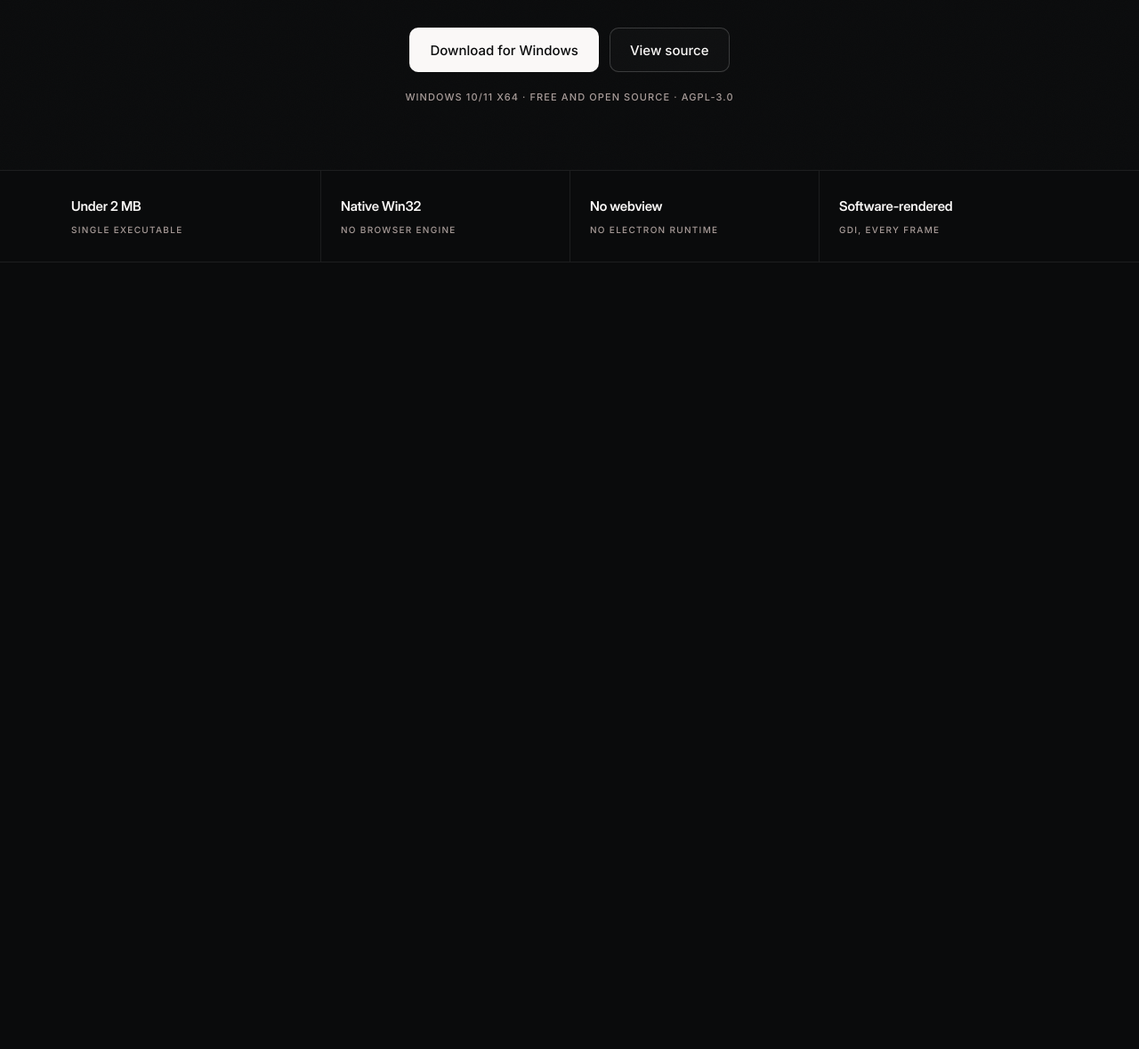
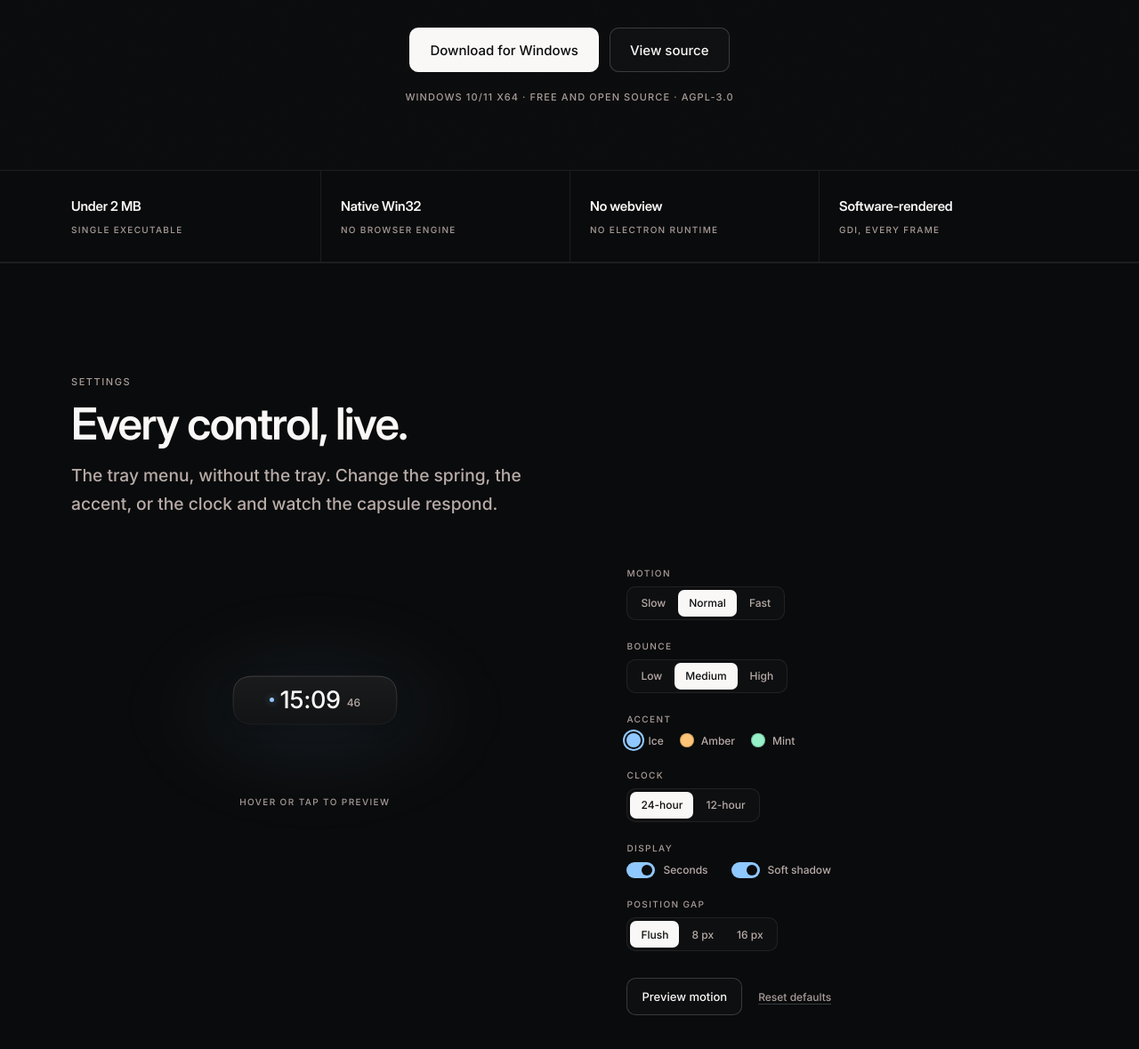
Before and after one commit to hiyo41/HiyoDyna, an Astro site in the folder site/: page / in a window 1280 px wide. Shown: the part 683-1862 px from the top of the page at 89% size. Before the commit the page ends 978 px from the top, so only its background shows below. Built offline with nearby package versions, Linux system fonts and the light colour scheme; Astro itself is replaced by a stand-in of ours.

Commit message:
feat(site): add live settings playground

```diff
--- a/site/src/components/Island.astro
+++ b/site/src/components/Island.astro
@@ -6,6 +6,7 @@ interface Props {
   id: string;
   settings?: IslandSettings;
   alwaysExpanded?: boolean;
+  motionPreview?: boolean;
   hint?: string;
 }
 
@@ -13,6 +14,7 @@ const {
   id,
   settings = DEFAULT_SETTINGS,
   alwaysExpanded = false,
+  motionPreview = false,
   hint = 'Hover or tap to expand',
 } = Astro.props;
 
@@ -27,6 +29,7 @@ const accent = ACCENTS[settings.accent];
       class="island"
       data-island={id}
       data-always-expanded={String(alwaysExpanded)}
+      data-motion-preview={String(motionPreview)}
       data-expanded={String(alwaysExpanded)}
       data-settings={JSON.stringify(settings)}
       role="button"
--- /dev/null
+++ b/site/src/components/SettingsPanel.astro
@@ -0,0 +1,348 @@
+---
+import { ACCENTS, DEFAULT_SETTINGS, type IslandSettings } from '../lib/settings';
+
+interface Props {
+  settings?: IslandSettings;
+}
+
+const { settings = DEFAULT_SETTINGS } = Astro.props;
+
+const motions = [
+  { value: 'slow', label: 'Slow' },
+  { value: 'normal', label: 'Normal' },
+  { value: 'fast', label: 'Fast' },
+] as const;
+
+const bounces = [
+  { value: 'low', label: 'Low' },
+  { value: 'medium', label: 'Medium' },
+  { value: 'high', label: 'High' },
+] as const;
+
+const accents = [
+  { value: 'ice', label: 'Ice' },
+  { value: 'amber', label: 'Amber' },
+  { value: 'mint', label: 'Mint' },
+] as const;
+
+const gaps = [
+  { value: '0', label: 'Flush' },
+  { value: '8', label: '8 px' },
+  { value: '16', label: '16 px' },
+] as const;
+---
+
+<div class="settings-panel">
+  <form data-settings-form aria-label="HiyoDyna clock settings">
+    <fieldset>
+      <legend>Motion</legend>
+      <div class="segmented">
+        {
+          motions.map(({ value, label }) => (
+            <label>
+              <input
+                type="radio"
+                name="motion"
+                value={value}
+                checked={settings.motion === value}
+              />
+              <span>{label}</span>
+            </label>
+          ))
+        }
+      </div>
+    </fieldset>
+
+    <fieldset>
+      <legend>Bounce</legend>
+      <div class="segmented">
+        {
+          bounces.map(({ value, label }) => (
+            <label>
+              <input
+                type="radio"
+                name="bounce"
+                value={value}
+                checked={settings.bounce === value}
+              />
+              <span>{label}</span>
+            </label>
+          ))
+        }
+      </div>
+    </fieldset>
+
+    <fieldset>
+      <legend>Accent</legend>
+      <div class="swatches">
+        {
+          accents.map(({ value, label }) => (
+            <label class="swatch-option">
+              <input type="radio" name="accent" value={value} checked={settings.accent === value} />
+              <span class="swatch" style={`--swatch:${ACCENTS[value]}`}></span>
+              <span>{label}</span>
+            </label>
+          ))
+        }
+      </div>
+    </fieldset>
+
+    <fieldset>
+      <legend>Clock</legend>
+      <div class="segmented">
+        <label>
+          <input type="radio" name="hour12" value="false" checked={!settings.hour12} />
+          <span>24-hour</span>
+        </label>
+        <label>
+          <input type="radio" name="hour12" value="true" checked={settings.hour12} />
+          <span>12-hour</span>
+        </label>
+      </div>
+    </fieldset>
+
+    <fieldset>
+      <legend>Display</legend>
+      <div class="switch-list">
+        <label class="switch">
+          <input type="checkbox" name="showSeconds" value="true" checked={settings.showSeconds} />
+          <span class="switch__track" aria-hidden="true"><span class="switch__knob"></span></span>
+          <span>Seconds</span>
+        </label>
+        <label class="switch">
+          <input type="checkbox" name="shadow" value="true" checked={settings.shadow} />
+          <span class="switch__track" aria-hidden="true"><span class="switch__knob"></span></span>
+          <span>Soft shadow</span>
+        </label>
+      </div>
+    </fieldset>
+
+    <fieldset>
+      <legend>Position gap</legend>
+      <div class="segmented">
+        {
+          gaps.map(({ value, label }) => (
+            <label>
+              <input
+                type="radio"
+                name="gap"
+                value={value}
+                checked={String(settings.gap) === value}
+              />
+              <span>{label}</span>
+            </label>
+          ))
+        }
+      </div>
+    </fieldset>
+
+    <div class="settings-actions">
+      <button class="button button--ghost" type="button" data-preview>Preview motion</button>
+      <button class="reset" type="button" data-reset>Reset defaults</button>
+    </div>
+
+    <p class="settings-note" data-reduced-note hidden>
+      Reduced motion is on. The playground still previews motion when you change a setting.
+    </p>
+  </form>
+</div>
+
+<script>
+  import { initPlayground } from '../scripts/playground';
+
+  initPlayground();
+</script>
+
+<style>
+  .settings-panel {
+    font-size: 14px;
+  }
+
+  fieldset {
+    margin: 0 0 24px;
+    padding: 0;
+    border: 0;
+  }
+
+  legend {
+    padding: 0;
+    margin-bottom: 10px;
+    font-size: 10px;
+    line-height: 1;
+    letter-spacing: 0.14em;
+    text-transform: uppercase;
+    color: var(--text-muted);
+  }
+
+  .segmented {
+    display: inline-flex;
+    gap: 2px;
+    padding: 3px;
+    border: 1px solid var(--hairline);
+    border-radius: 10px;
+    background: rgb(255 255 255 / 2%);
+  }
+
+  .segmented label {
+    position: relative;
+    display: inline-flex;
+    cursor: pointer;
+  }
+
+  .segmented input,
+  .swatch-option input,
+  .switch input {
+    position: absolute;
+    inline-size: 1px;
+    block-size: 1px;
+    opacity: 0;
+    pointer-events: none;
+  }
+
+  .segmented span {
+    display: inline-flex;
+    align-items: center;
+    min-height: 30px;
+    padding: 0 12px;
+    border-radius: 7px;
+    font-size: 12px;
+    color: var(--text-secondary);
+    transition:
+      color 160ms ease-out,
+      background-color 160ms ease-out;
+  }
+
+  .segmented label:hover span {
+    color: var(--text);
+  }
+
+  .segmented input:checked + span {
+    color: var(--ink);
+    background: var(--text);
+  }
+
+  .segmented input:focus-visible + span,
+  .swatch-option input:focus-visible + .swatch,
+  .switch input:focus-visible + .switch__track {
+    outline: 2px solid var(--accent);
+    outline-offset: 3px;
+  }
+
+  .swatches {
+    display: flex;
+    flex-wrap: wrap;
+    gap: 18px;
+  }
+
+  .swatch-option {
+    display: inline-flex;
+    align-items: center;
+    gap: 8px;
+    cursor: pointer;
+    font-size: 12px;
+    color: var(--text-secondary);
+  }
+
+  .swatch {
+    inline-size: 16px;
+    block-size: 16px;
+    border-radius: 50%;
+    background: var(--swatch);
+    box-shadow: inset 0 0 0 1px rgb(0 0 0 / 20%);
+    transition: box-shadow 160ms ease-out;
+  }
+
+  .swatch-option input:checked + .swatch {
+    box-shadow:
+      0 0 0 2px var(--ink),
+      0 0 0 4px var(--swatch);
+  }
+
+  .swatch-option:hover {
+    color: var(--text);
+  }
+
+  .switch-list {
+    display: flex;
+    flex-wrap: wrap;
+    gap: 18px 26px;
+  }
+
+  .switch {
+    display: inline-flex;
+    align-items: center;
+    gap: 9px;
+    cursor: pointer;
+    font-size: 12px;
+    color: var(--text-secondary);
+  }
+
+  .switch__track {
+    position: relative;
+    inline-size: 32px;
+    block-size: 18px;
+    border-radius: 9px;
+    background: rgb(255 255 255 / 12%);
+    transition: background-color 180ms ease-out;
+  }
+
+  .switch__knob {
+    position: absolute;
+    top: 3px;
+    left: 3px;
+    inline-size: 12px;
+    block-size: 12px;
+    border-radius: 50%;
+    background: var(--text-secondary);
+    transition:
+      transform 180ms var(--ease-out),
+      background-color 180ms ease-out;
+  }
+
+  .switch input:checked + .switch__track {
+    background: var(--accent);
+  }
+
+  .switch input:checked + .switch__track .switch__knob {
+    transform: translateX(14px);
+    background: var(--ink);
+  }
+
+  .settings-actions {
+    display: flex;
+    flex-wrap: wrap;
+    align-items: center;
+    gap: 18px;
+    margin-top: 30px;
+  }
+
+  .settings-actions .button {
+    min-height: 42px;
+    padding-inline: 16px;
+    font-size: 13px;
+  }
+
+  .reset {
+    padding: 0;
+    border: 0;
+    background: none;
+    font-size: 12px;
+    color: var(--text-muted);
+    text-decoration: underline;
+    text-decoration-color: rgb(255 255 255 / 20%);
+    text-underline-offset: 0.25em;
+    cursor: pointer;
+  }
+
+  .reset:hover {
+    color: var(--text);
+  }
+
+  .settings-note {
+    max-width: 28rem;
+    margin-top: 18px;
+    font-size: 12px;
+    line-height: 1.5;
+    color: var(--text-muted);
+  }
+</style>
--- a/site/src/pages/index.astro
+++ b/site/src/pages/index.astro
@@ -1,6 +1,8 @@
 ---
 import Base from '../layouts/Base.astro';
 import Island from '../components/Island.astro';
+import SettingsPanel from '../components/SettingsPanel.astro';
+import { DEFAULT_SETTINGS } from '../lib/settings';
 
 const base = import.meta.env.BASE_URL;
 const releases = 'https://github.com/hiyo41/HiyoDyna/releases';
@@ -67,6 +69,32 @@ const source = 'https://github.com/hiyo41/HiyoDyna';
         <div class="fact">
           <span class="fact__value">Software-rendered</span>
           <span class="fact__label">GDI, every frame</span>
+        </div>
+      </div>
+    </section>
+
+    <section class="section settings-section" id="settings">
+      <div class="wrap">
+        <div class="section-head">
+          <p class="eyebrow">Settings</p>
+          <h2>Every control, live.</h2>
+          <p class="lede">
+            The tray menu, without the tray. Change the spring, the accent, or the clock and watch
+            the capsule respond.
+          </p>
+        </div>
+
+        <div class="playground">
+          <div class="playground__stage">
+            <div class="playground__glow" aria-hidden="true"></div>
+            <Island
+              id="playground"
+              motionPreview={true}
+              settings={DEFAULT_SETTINGS}
+              hint="Hover or tap to preview"
+            />
+          </div>
+          <SettingsPanel />
         </div>
       </div>
     </section>
@@ -230,6 +258,69 @@ const source = 'https://github.com/hiyo41/HiyoDyna';
     border-block: 1px solid var(--hairline);
   }
 
+  .settings-section {
+    scroll-margin-top: 88px;
+  }
+
+  .section-head {
+    max-width: 640px;
+    margin-bottom: clamp(36px, 5vw, 56px);
+  }
+
+  .section-head h2 {
+    margin-top: 16px;
+  }
+
+  .section-head .lede {
+    margin-top: 18px;
+  }
+
+  .playground {
+    display: grid;
+    grid-template-columns: minmax(0, 1.05fr) minmax(0, 0.95fr);
+    gap: clamp(32px, 6vw, 88px);
+    align-items: start;
+  }
+
+  .playground__stage {
+    position: relative;
+    display: grid;
+    place-items: center;
+    min-height: 320px;
+    padding-block: 36px;
+  }
+
+  .playground__glow {
+    position: absolute;
+    inset: 50% auto auto 50%;
+    width: min(520px, 100%);
+    height: 260px;
+    transform: translate(-50%, -50%);
+    background: radial-gradient(
+      closest-side,
+      color-mix(in srgb, var(--accent) 10%, transparent),
+      transparent 72%
+    );
+    filter: blur(36px);
+    pointer-events: none;
+  }
+
+  .playground__stage :global(.island-shell) {
+    position: relative;
+    z-index: 1;
+  }
+
+  @media (max-width: 900px) {
+    .playground {
+      grid-template-columns: 1fr;
+    }
+
+    .playground__stage {
+      min-height: 260px;
+      padding-block: 24px;
+    }
+  }
+
   .facts__grid {
     display: grid;
     grid-template-columns: repeat(4, 1fr);
--- a/site/src/scripts/island.ts
+++ b/site/src/scripts/island.ts
@@ -314,7 +314,7 @@ export function initIslands(): void {
     const controller = createIsland(root, {
       settings,
       alwaysExpanded: root.dataset.alwaysExpanded === 'true',
-      reducedMotion: prefersReducedMotion(),
+      reducedMotion: prefersReducedMotion() && root.dataset.motionPreview !== 'true',
     });
 
     root.dataset.ready = 'true';
--- /dev/null
+++ b/site/src/scripts/playground.ts
@@ -0,0 +1,81 @@
+import {
+  DEFAULT_SETTINGS,
+  resetSettings,
+  type Accent,
+  type Bounce,
+  type IslandSettings,
+  type Motion,
+} from '../lib/settings';
+import { getIsland, initIslands } from './island';
+
+const MOTIONS = new Set<Motion>(['slow', 'normal', 'fast']);
+const BOUNCES = new Set<Bounce>(['low', 'medium', 'high']);
+const ACCENTS = new Set<Accent>(['ice', 'amber', 'mint']);
+
+export function applySetting(settings: IslandSettings, name: string, value: string): IslandSettings {
+  switch (name) {
+    case 'motion':
+      return MOTIONS.has(value as Motion) ? { ...settings, motion: value as Motion } : settings;
+    case 'bounce':
+      return BOUNCES.has(value as Bounce) ? { ...settings, bounce: value as Bounce } : settings;
+    case 'accent':
+      return ACCENTS.has(value as Accent) ? { ...settings, accent: value as Accent } : settings;
+    case 'hour12':
+      return value === 'true' || value === 'false' ? { ...settings, hour12: value === 'true' } : settings;
+    case 'showSeconds':
+      return value === 'true' || value === 'false'
+        ? { ...settings, showSeconds: value === 'true' }
+        : settings;
+    case 'shadow':
+      return value === 'true' || value === 'false' ? { ...settings, shadow: value === 'true' } : settings;
+    case 'gap': {
+      const gap = Number(value);
+      return gap === 0 || gap === 8 || gap === 16 ? { ...settings, gap } : settings;
+    }
+    default:
+      return settings;
+  }
+}
+
+export function initPlayground(): void {
+  initIslands();
+
+  const form = document.querySelector<HTMLFormElement>('[data-settings-form]');
+  const island = getIsland('playground');
+  if (!form || !island) return;
+
+  let current: IslandSettings = { ...DEFAULT_SETTINGS };
+  const note = document.querySelector<HTMLElement>('[data-reduced-note]');
+  if (note && window.matchMedia?.('(prefers-reduced-motion: reduce)').matches) {
+    note.hidden = false;
+  }
+
+  form.addEventListener('change', (event) => {
+    const input = event.target as HTMLInputElement;
+    if (!input.name) return;
+
+    const value = input.type === 'checkbox' ? String(input.checked) : input.value;
+    current = applySetting(current, input.name, value);
+    island.setSettings(current);
+  });
+
+  form.addEventListener('submit', (event) => event.preventDefault());
+
+  document.querySelector<HTMLButtonElement>('[data-reset]')?.addEventListener('click', () => {
+    form.reset();
+    current = resetSettings();
+    island.setSettings(current);
+  });
+
+  const preview = document.querySelector<HTMLButtonElement>('[data-preview]');
+  let open = false;
+  preview?.addEventListener('click', () => {
+    open = !open;
+    if (open) {
+      island.open();
+    } else {
+      island.close();
+    }
+    preview.textContent = open ? 'Collapse preview' : 'Preview motion';
+  });
+}
```
Also changed, not shown: site/src/scripts/playground.test.ts (added, +31 -0 lines).
